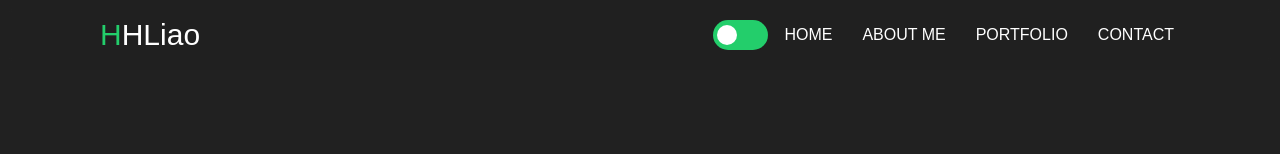
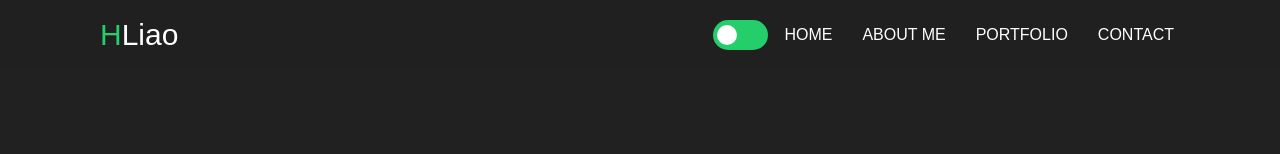
Before and after one commit to Hsien-HsiuLiao/hsien-hsiuliao.github.io, a React (Create React App) app: page / in a window 1280 px wide. Shown: the top 154 px of the page. Built offline with nearby package versions, Linux system fonts and the light colour scheme; the HTML template or start-up script is replaced by a standard one.

Commit message:
update name

```diff
--- a/src/components/Header/Header.tsx
+++ b/src/components/Header/Header.tsx
@@ -22,7 +22,7 @@ export function Header() {
     <Container className="header-fixed">
       <Router>
         <HashLink smooth to="#home" className="logo">
-          <span>HH</span>
+          <span>H</span>
           <span>Liao</span>
         </HashLink>
 
```
